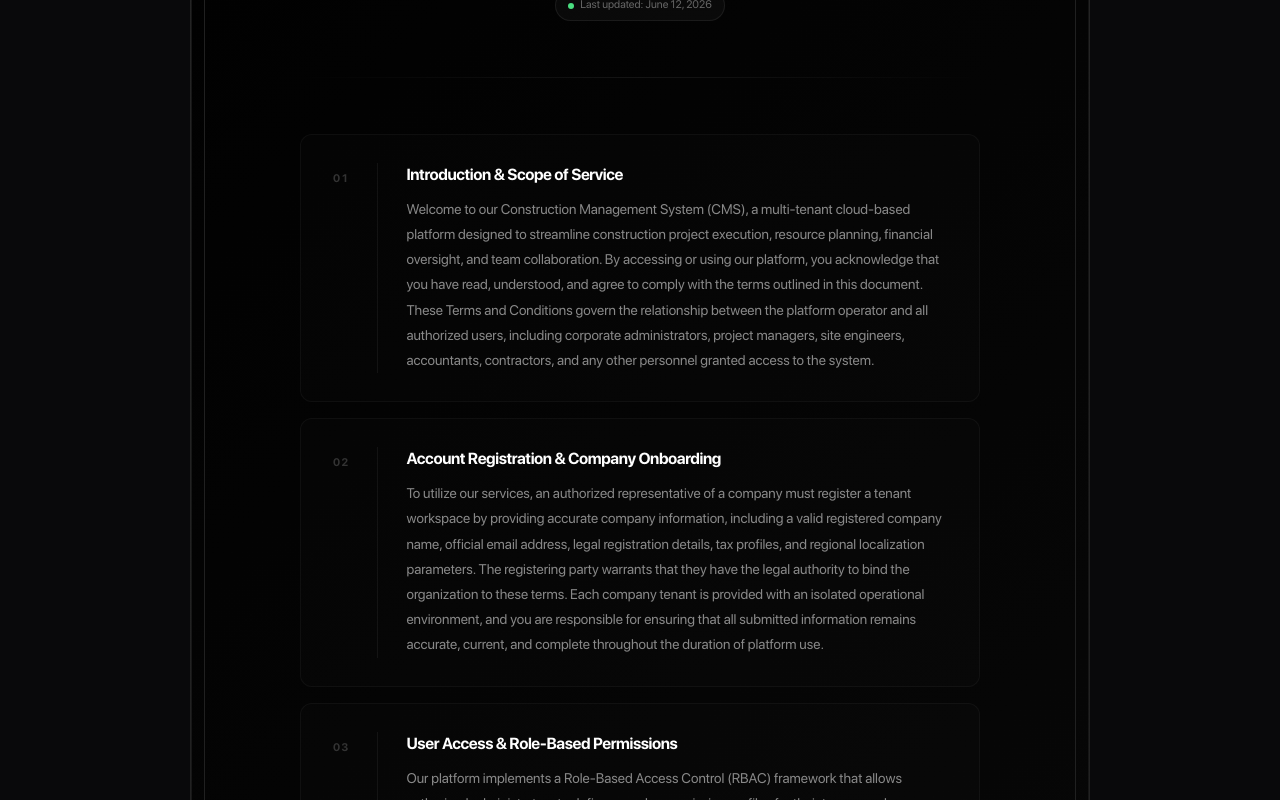
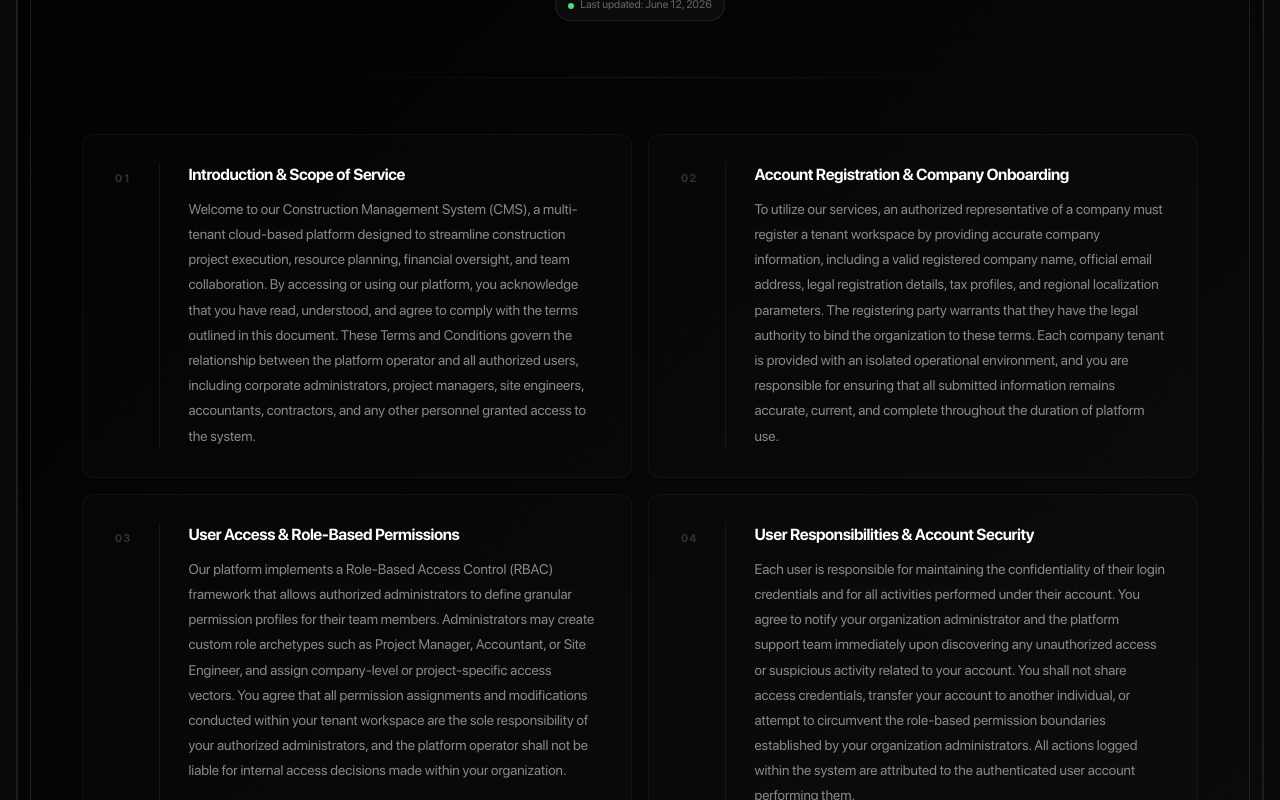
Before and after one commit to Cognivaa2/New-CMS, a Next.js app in the folder Frontend/: page /terms in a window 1280 px wide. Shown: the part 380-1180 px from the top of the page. Built offline with nearby package versions, Linux system fonts and the light colour scheme; no server answers.

Commit message:
Enhance TermsPage layout and styling for improved responsiveness and visual consistency

```diff
--- a/Frontend/src/app/(auth)/terms/page.jsx
+++ b/Frontend/src/app/(auth)/terms/page.jsx
@@ -133,13 +133,11 @@ export default function TermsPage() {
     ];
 
     return (
-        <div className={`${mounted ? "animate-slideUp" : "opacity-0"} w-full max-w-225 rounded-[20px] p-px bg-[linear-gradient(180deg,#252525_0%,#0b0b0b_100%)]`}>
+        <div className={`${mounted ? "animate-slideUp" : "opacity-0"} w-full max-w-225 lg:max-w-400 rounded-[20px] p-px bg-[linear-gradient(180deg,#252525_0%,#0b0b0b_100%)]`}>
             <div className="w-full bg-[linear-gradient(135deg,#000000_0%,#1b1b1b_100%)] border border-white/[0.07] rounded-[20px] px-6 py-12 sm:px-16 sm:py-16 relative overflow-hidden">
 
-                {/* Inner border */}
                 <div className="pointer-events-none absolute inset-3 rounded-2xl border border-[#202020]" />
 
-                {/* Back link */}
                 <div className="relative z-10 mb-10">
                     <Link
                         href="/register"
@@ -155,9 +153,8 @@ export default function TermsPage() {
                     </Link>
                 </div>
 
-                {/* Header */}
                 <div className="relative z-10 text-center mb-14">
-                    <div className="inline-flex items-center justify-center w-12 h-12 rounded-xl bg-white/[0.04] border border-white/[0.07] mb-6">
+                    <div className="inline-flex items-center justify-center w-12 h-12 rounded-xl bg-white/4 border border-white/7 mb-6">
                         <svg className="w-5 h-5 text-white/60" fill="none" viewBox="0 0 24 24" stroke="currentColor" strokeWidth={1.5}>
                             <path strokeLinecap="round" strokeLinejoin="round" d="M19.5 14.25v-2.625a3.375 3.375 0 00-3.375-3.375h-1.5A1.125 1.125 0 0113.5 7.125v-1.5a3.375 3.375 0 00-3.375-3.375H8.25m0 12.75h7.5m-7.5 3H12M10.5 2.25H5.625c-.621 0-1.125.504-1.125 1.125v17.25c0 .621.504 1.125 1.125 1.125h12.75c.621 0 1.125-.504 1.125-1.125V11.25a9 9 0 00-9-9z" />
                         </svg>
@@ -168,33 +165,28 @@ export default function TermsPage() {
                     <p className="text-sm font-sfpro text-[#C2C2C2] leading-relaxed max-w-115 mx-auto">
                         Please review these terms carefully before using our Construction Management System. By creating an account, you agree to be bound by the conditions outlined below.
                     </p>
-                    <div className="mt-5 inline-flex items-center gap-1.5 px-3 py-1.5 rounded-full border border-white/[0.07] bg-white/[0.03]">
+                    <div className="mt-5 inline-flex items-center gap-1.5 px-3 py-1.5 rounded-full border border-white/[0.07] bg-white/3">
                         <div className="w-1.5 h-1.5 rounded-full bg-[#4ade80]" />
                         <span className="text-[11px] font-sfpro text-[#666]">Last updated: June 12, 2026</span>
                     </div>
                 </div>
 
-                {/* Divider */}
-                <div className="relative z-10 w-full h-px bg-gradient-to-r from-transparent via-white/[0.07] to-transparent mb-14 max-w-170 mx-auto" />
+                <div className="relative z-10 w-full h-px bg-linear-to-r from-transparent via-white/[0.07] to-transparent mb-14 max-w-170 mx-auto" />
 
-                {/* Terms Content */}
-                <div className="relative z-10 max-w-170 mx-auto space-y-4">
+                <div className="relative z-10 max-w-170 lg:max-w-full mx-auto grid grid-cols-1 lg:grid-cols-2 gap-4">
                     {sections.map((section, index) => (
                         <div
                             key={index}
-                            className="group flex gap-5 sm:gap-7 rounded-xl border border-white/[0.04] bg-white/[0.01] hover:bg-white/[0.03] hover:border-white/[0.08] px-6 py-6 sm:px-8 sm:py-7 transition-all duration-300"
+                            className="group flex gap-5 sm:gap-7 rounded-xl border border-white/4 bg-white/1 hover:bg-white/3 hover:border-white/8 px-6 py-6 sm:px-8 sm:py-7 transition-all duration-300"
                         >
-                            {/* Section number */}
-                            <div className="flex-shrink-0 pt-0.5">
+                            <div className="shrink-0 pt-0.5">
                                 <span className="text-[11px] font-sfpro-bold text-[#333] tracking-widest uppercase tabular-nums">
                                     {section.id}
                                 </span>
                             </div>
 
-                            {/* Divider line */}
-                            <div className="flex-shrink-0 w-px bg-white/[0.06] group-hover:bg-white/[0.12] transition-colors duration-300" />
+                            <div className="shrink-0 w-px bg-white/6 group-hover:bg-white/12 transition-colors duration-300" />
 
-                            {/* Content */}
                             <div className="flex-1 min-w-0">
                                 <h2 className="text-sm sm:text-base font-sfpro-bold text-white mb-2.5 tracking-tight">
                                     {section.title}
@@ -207,14 +199,12 @@ export default function TermsPage() {
                     ))}
                 </div>
 
-                {/* Divider */}
-                <div className="relative z-10 w-full h-px bg-gradient-to-r from-transparent via-white/[0.07] to-transparent mt-14 mb-12 max-w-170 mx-auto" />
+                <div className="relative z-10 w-full h-px bg-linear-to-r from-transparent via-white/[0.07] to-transparent mt-14 mb-12 max-w-170 mx-auto" />
 
-                {/* Acknowledgment Section */}
                 <div className="relative z-10 max-w-170 mx-auto mb-10">
-                    <div className="rounded-xl border border-white/[0.07] bg-gradient-to-br from-white/[0.03] to-white/[0.01] px-8 py-8 sm:px-10">
+                    <div className="rounded-xl border border-white/[0.07] bg-linear-to-br from-white/3 to-white/1 px-8 py-8 sm:px-10">
                         <div className="flex items-start gap-4">
-                            <div className="flex-shrink-0 w-10 h-10 rounded-lg bg-white/[0.05] border border-white/[0.08] flex items-center justify-center">
+                            <div className="hrink-0 w-10 h-10 rounded-lg bg-white/5 border border-white/8 flex items-center justify-center">
                                 <svg className="w-4 h-4 text-white/70" fill="none" viewBox="0 0 24 24" stroke="currentColor" strokeWidth={2}>
                                     <path strokeLinecap="round" strokeLinejoin="round" d="M9 12.75L11.25 15 15 9.75M21 12c0 1.268-.63 2.39-1.593 3.068a3.745 3.745 0 01-1.043 3.296 3.745 3.745 0 01-3.296 1.043A3.745 3.745 0 0112 21c-1.268 0-2.39-.63-3.068-1.593a3.746 3.746 0 01-3.296-1.043 3.745 3.745 0 01-1.043-3.296A3.745 3.745 0 013 12c0-1.268.63-2.39 1.593-3.068a3.745 3.745 0 011.043-3.296 3.746 3.746 0 013.296-1.043A3.746 3.746 0 0112 3c1.268 0 2.39.63 3.068 1.593a3.746 3.746 0 013.296 1.043 3.746 3.746 0 011.043 3.296A3.745 3.745 0 0121 12z" />
                                 </svg>
@@ -229,26 +219,6 @@ export default function TermsPage() {
                     </div>
                 </div>
 
-                {/* Contact Section */}
-                {/* <div className="relative z-10 max-w-170 mx-auto">
-                    <div className="rounded-xl border border-white/[0.06] bg-white/[0.02] px-8 py-8 sm:px-10 flex flex-col sm:flex-row items-center justify-between gap-6">
-                        <div>
-                            <h3 className="text-base font-sfpro-bold text-white mb-1.5">Need Clarification?</h3>
-                            <p className="text-sm font-sfpro text-[#888] leading-relaxed">
-                                Our support team is ready to address any questions regarding these terms.
-                            </p>
-                        </div>
-                        <a
-                            href="mailto:support@example.com"
-                            className="flex-shrink-0 inline-flex items-center gap-2 bg-white text-[#0a0a0a] rounded-xl font-sfpro-bold text-sm px-6 py-3 hover:opacity-85 hover:-translate-y-px active:translate-y-0 active:opacity-95 transition-all duration-200 whitespace-nowrap"
-                        >
-                            <svg className="w-3.5 h-3.5" fill="none" viewBox="0 0 24 24" stroke="currentColor" strokeWidth={2}>
-                                <path strokeLinecap="round" strokeLinejoin="round" d="M21.75 6.75v10.5a2.25 2.25 0 01-2.25 2.25h-15a2.25 2.25 0 01-2.25-2.25V6.75m19.5 0A2.25 2.25 0 0019.5 4.5h-15a2.25 2.25 0 00-2.25 2.25m19.5 0v.243a2.25 2.25 0 01-1.07 1.916l-7.5 4.615a2.25 2.25 0 01-2.36 0L3.32 8.91a2.25 2.25 0 01-1.07-1.916V6.75" />
-                            </svg>
-                            Contact Support
-                        </a>
-                    </div>
-                </div> */}
                 <div className="relative z-10 mb-10">
                     <Link
                         href="/register"
@@ -264,7 +234,6 @@ export default function TermsPage() {
                     </Link>
                 </div>
 
-                {/* Footer */}
                 <div className="relative z-10 mt-10 text-center">
                     <p className="text-xs font-sfpro text-[#444]">
                         © {new Date().getFullYear()} Construction Management System · All rights reserved.
```
